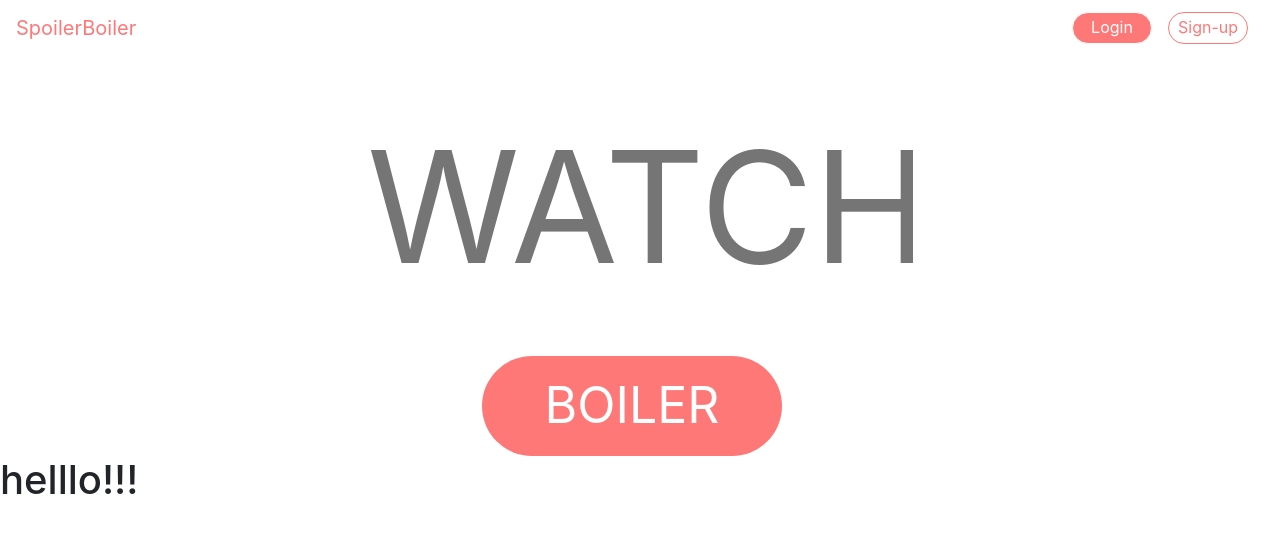
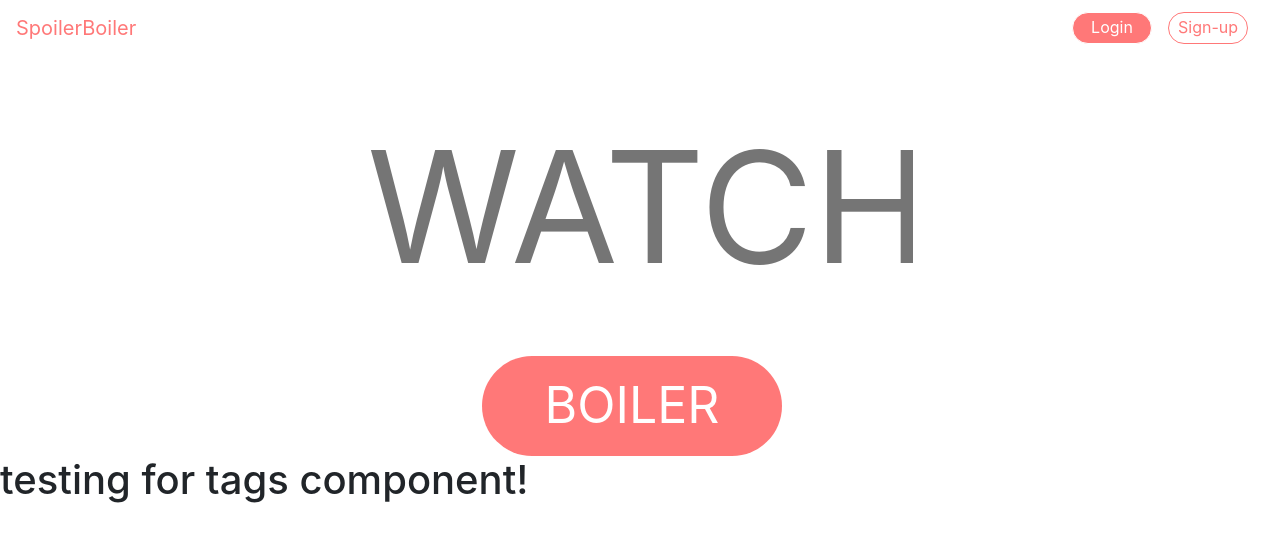
Before and after one commit to rayeshrajah/spoiler_boiler, a React (Create React App) app in the folder client/: page / in a window 1280 px wide. Shown: the top 542 px of the page. Built offline with nearby package versions, Linux system fonts and the light colour scheme; no server answers.

Commit message:
checkpoint

```diff
--- a/client/src/App.js
+++ b/client/src/App.js
@@ -47,7 +47,7 @@ function App() {
           videosApiData={videos}
           commentTimestamps={commentTimestamps}
         />}
-        <Tags />
+        <Tags taggedComments={comments}/>
       </div>
     );
 
--- a/client/src/components/HomePage.js
+++ b/client/src/components/HomePage.js
@@ -4,7 +4,7 @@ import Button from './Button';
 
 export default function HomePage(){
     const [search, setSearch] = useState("")
-    console.log(search)
+//     console.log(search)
     return(<div className="homepage">
             <input className="search-video"
                    placeholder="WATCH"
--- a/client/src/components/Tags.js
+++ b/client/src/components/Tags.js
@@ -1,8 +1,14 @@
 import React from 'react'
 
 function Tags(props) {
+
+  // console.log(props.taggedComments)
+
+
   return (
-    <h1>helllo!!!</h1>
+    <div>
+      <h1>testing for tags component!</h1>
+    </div>
   )
 }
 
```
